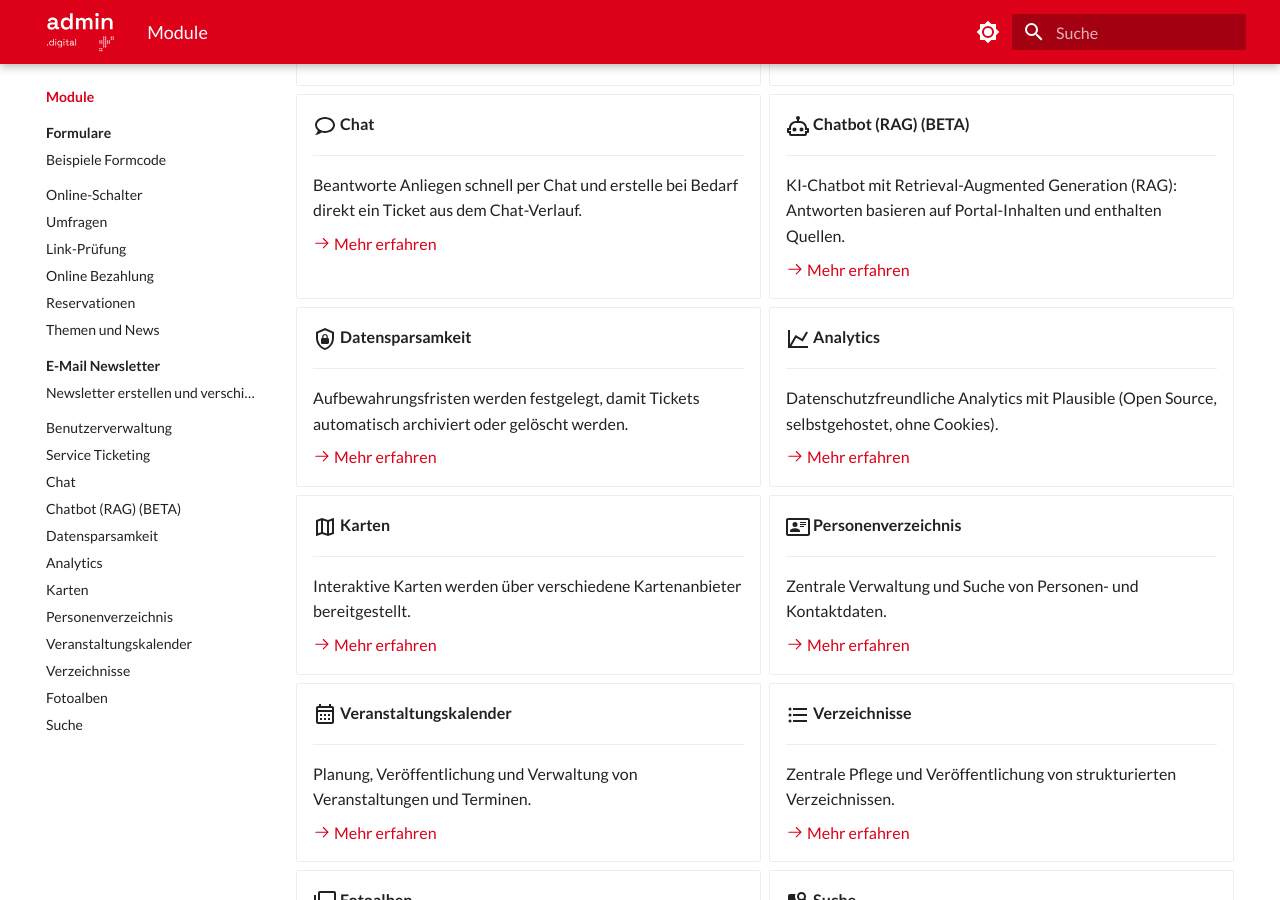
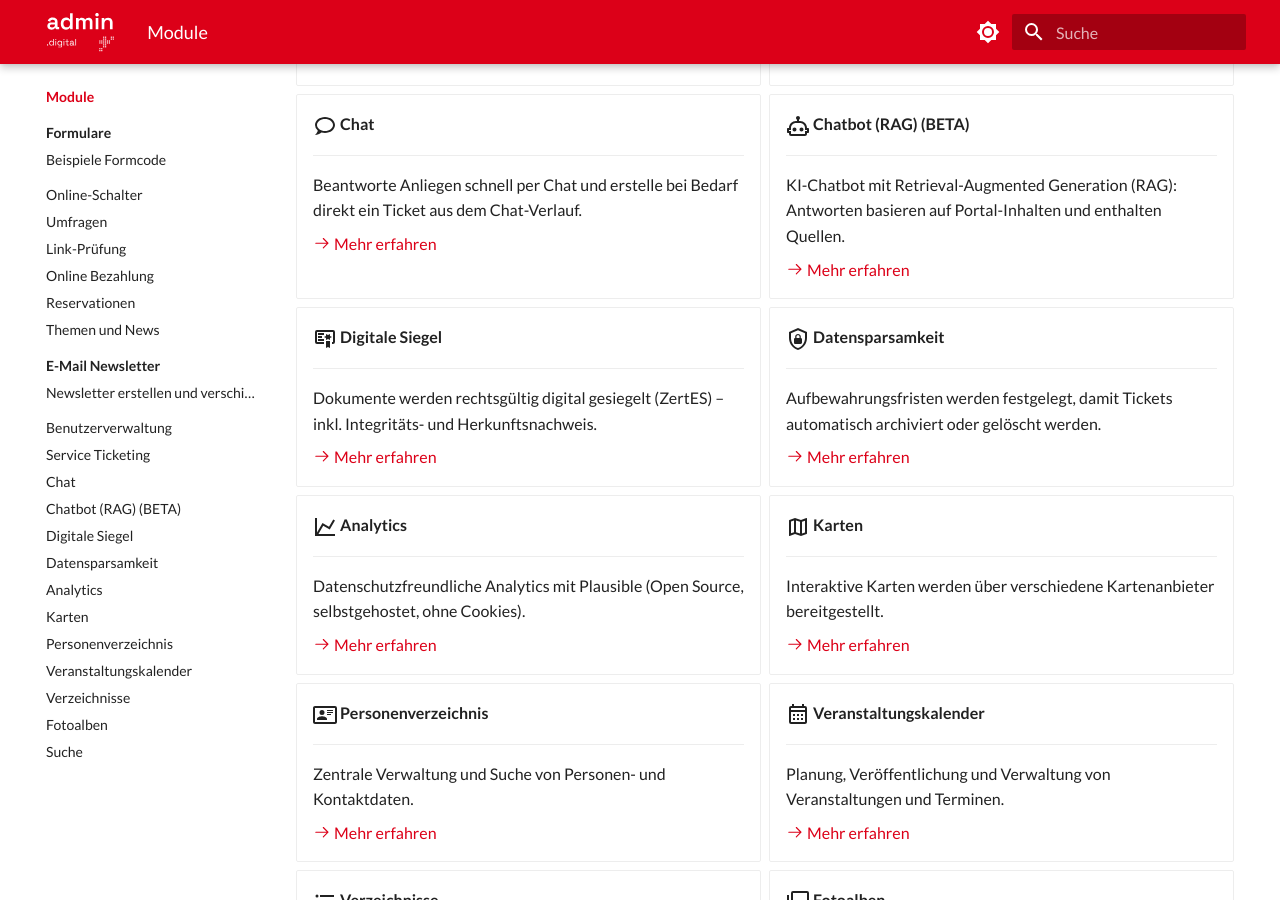
Before and after one commit to seantis/docs-admin-digital, an MkDocs documentation site: the page built from content/module/index.md, in a window 1280 px wide and 900 px high, scrolled down 1238 px. Built offline with MkDocs 1.6.1 and Material for MkDocs 9.7.7, drawn with Linux system fonts in a browser that asks for light colours.

Commit message:
Module elektronische Siegel

```diff
--- a/content/module/index.md
+++ b/content/module/index.md
@@ -106,6 +106,14 @@ admin.digital bietet eine Reihe von Modulen, die speziell auf die Bedürfnisse d
 
     [:octicons-arrow-right-24: Mehr erfahren](/module/chatbot/)
 
+-   :material-certificate-outline:{ .lg .middle } **Digitale Siegel**
+
+    ---
+
+    Dokumente werden rechtsgültig digital gesiegelt (ZertES) – inkl. Integritäts- und Herkunftsnachweis.
+
+    [:octicons-arrow-right-24: Mehr erfahren](/module/digitale-siegel/)
+
 -   :material-shield-lock-outline:{ .lg .middle } **Datensparsamkeit**
 
     ---
--- a/mkdocs.yml
+++ b/mkdocs.yml
@@ -95,6 +95,7 @@ nav:
       - Service Ticketing: module/service-ticketing/index.md
       - Chat: module/chat/index.md
       - Chatbot (RAG) (BETA): module/chatbot/index.md
+      - Digitale Siegel: module/digitale-siegel/index.md
       - Datensparsamkeit: module/datensparsamkeit/index.md
       - Analytics: module/analytics/index.md
       - Karten: module/karten/index.md
```
Also changed, not shown: content/module/digitale-siegel/index.md (added, +36 -0 lines).
